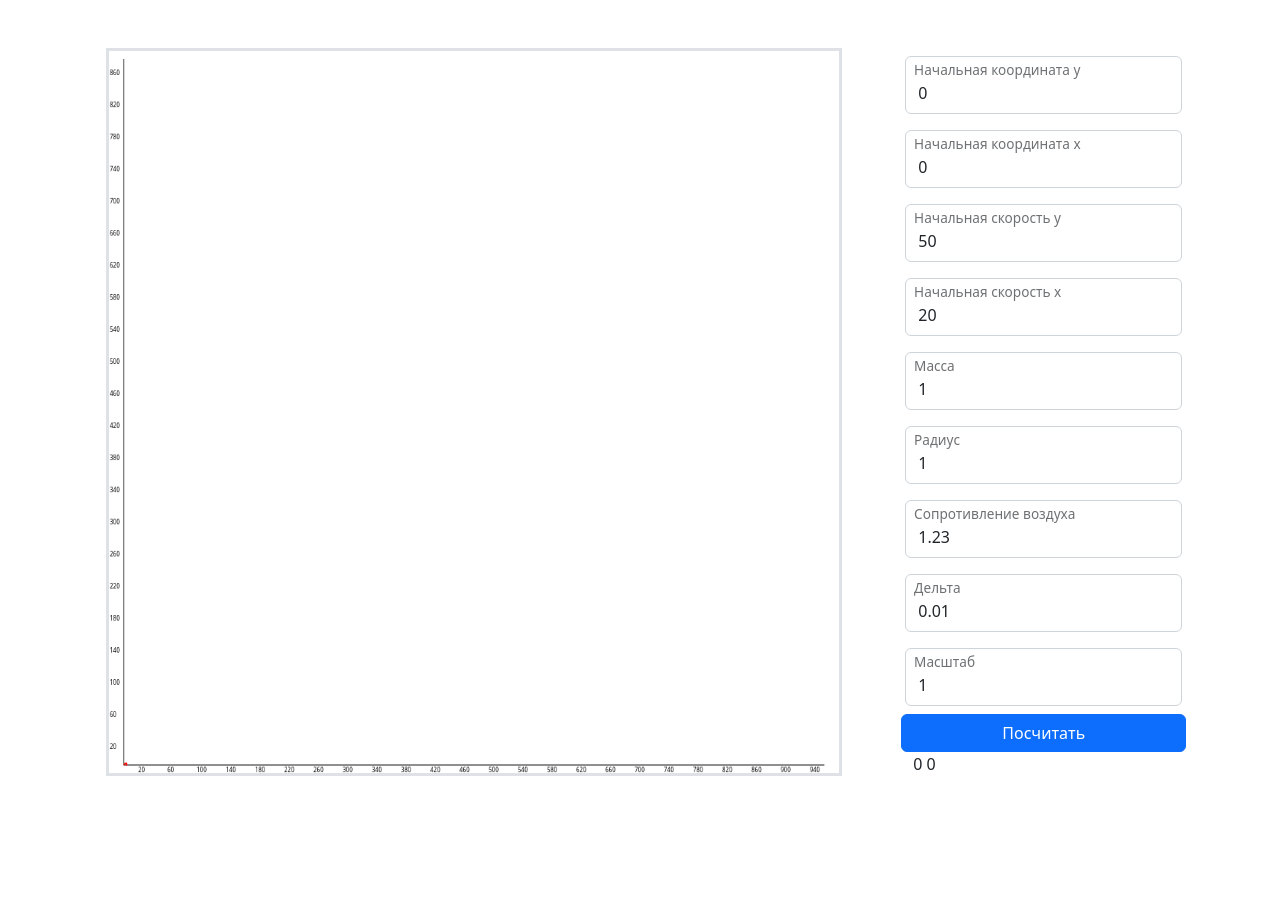
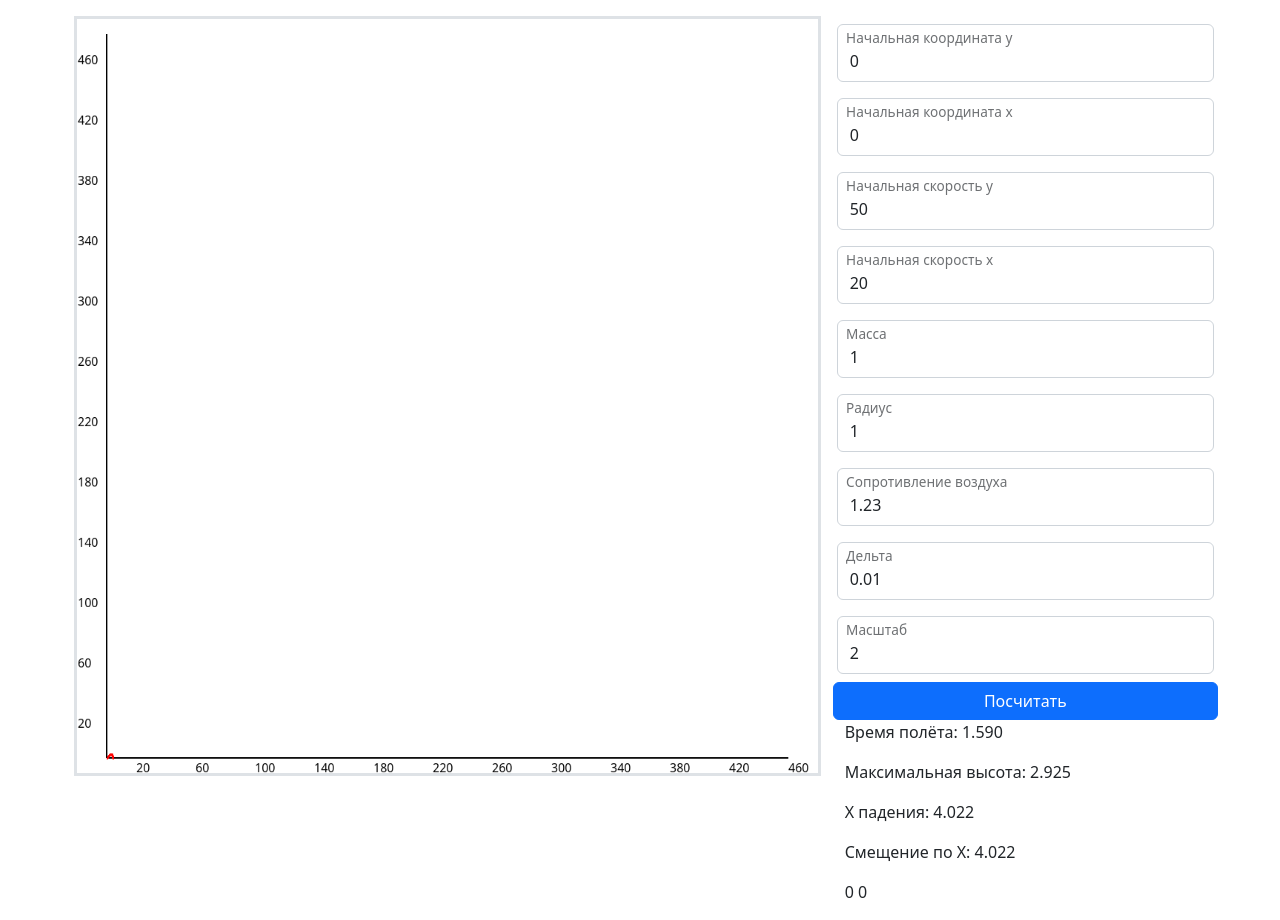
Before and after one commit to jogang0304/physics-modeling-mechanics, a plain HTML site: page index.html in a window 1280 px wide. Both pictures are taken after a click on the button "Посчитать". Before the commit the page ends 824 px from the top, so only its background shows below. Drawn offline with nearby package versions, Linux system fonts and the light colour scheme.

Commit message:
added stats

```diff
--- a/index.html
+++ b/index.html
@@ -11,12 +11,16 @@
 			crossorigin="anonymous"
 		/>
 	</head>
-	<body class="container">
-		<div class="row justify-content-around py-5">
+	<body class="container px-1">
+		<div class="row justify-content-around py-3">
 			<div class="column col-8">
-				<canvas id="main_canvas" class="w-100 h-100 border border-3"></canvas>
+				<canvas
+					id="main_canvas"
+					class="w-100 h-100 border border-3"
+					style="max-height: 95vh"
+				></canvas>
 			</div>
-			<div class="column col-3">
+			<div class="column col-4">
 				<div class="row">
 					<div class="form-floating my-1 p-1">
 						<input type="number" class="form-control" id="Y0" value="0" />
@@ -42,22 +46,34 @@
 						<input type="number" class="form-control" id="r" value="1" />
 						<label for="r">Радиус</label>
 					</div>
-                    <div class="form-floating my-1 p-1">
+					<div class="form-floating my-1 p-1">
 						<input type="number" class="form-control" id="ro" value="1.23" />
 						<label for="ro">Сопротивление воздуха</label>
 					</div>
-                    <div class="form-floating my-1 p-1">
+					<div class="form-floating my-1 p-1">
 						<input type="number" class="form-control" id="delta" value="0.01" />
 						<label for="delta">Дельта</label>
 					</div>
-                    <div class="form-floating my-1 p-1">
-						<input type="number" class="form-control" id="scale" value="1" />
+					<div class="form-floating my-1 p-1">
+						<input type="number" class="form-control" id="scale" value="2" />
 						<label for="scale">Масштаб</label>
 					</div>
 
 					<button class="btn btn-primary" id="count">Посчитать</button>
 				</div>
 				<div class="row">
+					<div class="row">
+						<p>Время полёта: <span id="info_time"></span></p>
+					</div>
+					<div class="row">
+						<p>Максимальная высота: <span id="info_max_height"></span></p>
+					</div>
+					<div class="row">
+						<p>X падения: <span id="info_fall_x"></span></p>
+					</div>
+					<div class="row">
+						<p>Смещение по X: <span id="info_delta_x"></span></p>
+					</div>
 					<div id="info">0 0</div>
 				</div>
 			</div>
--- a/js/main.js
+++ b/js/main.js
@@ -1,11 +1,11 @@
-const C = 0.4;
-const g = 9.81;
-const offset_x = 20;
-const offset_y = 10;
-let canvas = document.getElementById("main_canvas");
-let info = document.getElementById("info");
-let count_button = document.getElementById("count");
-let ctx = canvas.getContext("2d");
+var C = 0.4;
+var g = 9.81;
+var offset_x = 20;
+var offset_y = 10;
+var canvas = document.getElementById("main_canvas");
+var info = document.getElementById("info");
+var count_button = document.getElementById("count");
+var ctx = canvas.getContext("2d");
 set_resolution();
 draw_coordinates(2, offset_x, offset_y);
 function getCursorPosition(canvas, event) {
@@ -16,13 +16,13 @@ function getCursorPosition(canvas, event) {
     ];
 }
 canvas.addEventListener("mousemove", function (e) {
-    let cords = getCursorPosition(canvas, e);
+    var cords = getCursorPosition(canvas, e);
     write(cords);
 });
 function write(data) {
-    let text = "";
+    var text = "";
     if (typeof data == "object") {
-        data.forEach((element) => {
+        data.forEach(function (element) {
             text += element.toString() + " ";
         });
     }
@@ -50,76 +50,96 @@ function draw_coordinates(scale, offset_x, offset_y) {
     ctx.stroke();
     ctx.closePath();
     ctx.font = ((offset_y - 2) * scale).toString() + "px sans";
-    for (let x = offset_x; x < canvas.width; x += offset_x * 2) {
+    for (var x = offset_x; x < canvas.width; x += offset_x * 2) {
         ctx.fillText(x.toString(), (offset_x + x) * scale, canvas.height - 1);
     }
-    for (let y = offset_x; y < canvas.width; y += offset_x * 2) {
+    for (var y = offset_x; y < canvas.width; y += offset_x * 2) {
         ctx.fillText(y.toString(), 1, canvas.height - (offset_y + y) * scale);
     }
 }
 function set_resolution() {
     canvas.style.width = 1000 + "px";
-    canvas.style.height = 900 + "px";
+    canvas.style.height = 1000 + "px";
     canvas.width = parseInt(canvas.style.width);
     canvas.height = parseInt(canvas.style.height);
 }
 function calculate_new_ball(ball, delta) {
-    let S = Math.PI * ball.r * ball.r;
-    let k = (ball.ro * C * S) / 2;
-    let y = ball.Y0, x = ball.X0, v_y = ball.V0_y, v_x = ball.V0_x;
-    let F_y = -k * Math.abs(v_y) * v_y;
-    let F_x = -k * Math.abs(v_x) * v_x;
-    let a_y = -g + F_y / ball.m;
-    let a_x = F_x / ball.m;
+    var S = Math.PI * ball.r * ball.r;
+    var k = (ball.ro * C * S) / 2;
+    var y = ball.Y0, x = ball.X0, v_y = ball.V0_y, v_x = ball.V0_x;
+    var F_y = -k * Math.abs(v_y) * v_y;
+    var F_x = -k * Math.abs(v_x) * v_x;
+    var a_y = -g + F_y / ball.m;
+    var a_x = F_x / ball.m;
     y += v_y * delta + (a_y * delta * delta) / 2;
     x += v_x * delta + (a_x * delta * delta) / 2;
     v_y += a_y * delta;
     v_x += a_x * delta;
-    let new_ball = {
+    var new_ball = {
         ro: ball.ro,
         r: ball.r,
         m: ball.m,
         V0_x: v_x,
         V0_y: v_y,
         Y0: y,
-        X0: x,
+        X0: x
     };
     return new_ball;
 }
 function process(ctx) {
     ctx.clearRect(0, 0, canvas.width, canvas.height);
-    let Y0 = parseFloat(document.getElementById("Y0").value);
-    let X0 = parseFloat(document.getElementById("X0").value);
-    let V0_y = parseFloat(document.getElementById("V0_y").value);
-    let V0_x = parseFloat(document.getElementById("V0_x").value);
-    let m = parseFloat(document.getElementById("m").value);
-    let r = parseFloat(document.getElementById("r").value);
-    let ro = parseFloat(document.getElementById("ro").value);
-    let delta = parseFloat(document.getElementById("delta").value);
-    let scale = parseFloat(document.getElementById("scale").value);
+    var Y0 = parseFloat(document.getElementById("Y0").value);
+    var X0 = parseFloat(document.getElementById("X0").value);
+    var V0_y = parseFloat(document.getElementById("V0_y").value);
+    var V0_x = parseFloat(document.getElementById("V0_x").value);
+    var m = parseFloat(document.getElementById("m").value);
+    var r = parseFloat(document.getElementById("r").value);
+    var ro = parseFloat(document.getElementById("ro").value);
+    var delta = parseFloat(document.getElementById("delta").value);
+    var scale = parseFloat(document.getElementById("scale").value);
     ctx.fillStyle = "#FFFFFF";
     draw_coordinates(scale, offset_x, offset_y);
     ctx.fillStyle = "#000000";
-    let ball = {
+    var ball = {
         Y0: Y0,
         X0: X0,
         V0_y: V0_y,
         V0_x: V0_x,
         m: m,
         r: r,
-        ro: ro,
+        ro: ro
     };
-    let time = 0;
+    var stats = {
+        time: 0,
+        max_height: 0,
+        fall_x: ball.X0,
+        delta_x: 0
+    };
     while (ball.Y0 >= 0) {
         draw_point(ball.X0, ball.Y0, offset_x, offset_y, scale);
         ball = calculate_new_ball(ball, delta);
-        time += delta;
-        console.log(ball.Y0);
-        console.log(ball.X0);
+        stats.time += delta;
+        if (ball.Y0 > stats.max_height) {
+            stats.max_height = ball.Y0;
+        }
     }
+    stats.fall_x = ball.X0;
+    stats.delta_x = stats.fall_x - X0;
+    return stats;
+}
+function write_stats(stats) {
+    var time = document.getElementById("info_time");
+    var max_height = document.getElementById("info_max_height");
+    var fall_x = document.getElementById("info_fall_x");
+    var delta_x = document.getElementById("info_delta_x");
+    time.innerHTML = stats.time.toFixed(3);
+    max_height.innerHTML = stats.max_height.toFixed(3);
+    fall_x.innerHTML = stats.fall_x.toFixed(3);
+    delta_x.innerHTML = stats.delta_x.toFixed(3);
 }
 count_button.addEventListener("click", function (e) {
     info.innerHTML = "Идёт подсчёт...";
-    process(ctx);
+    var stats = process(ctx);
     info.innerHTML = "0 0";
+    write_stats(stats);
 });
```
Also changed, not shown: 1 other file.
